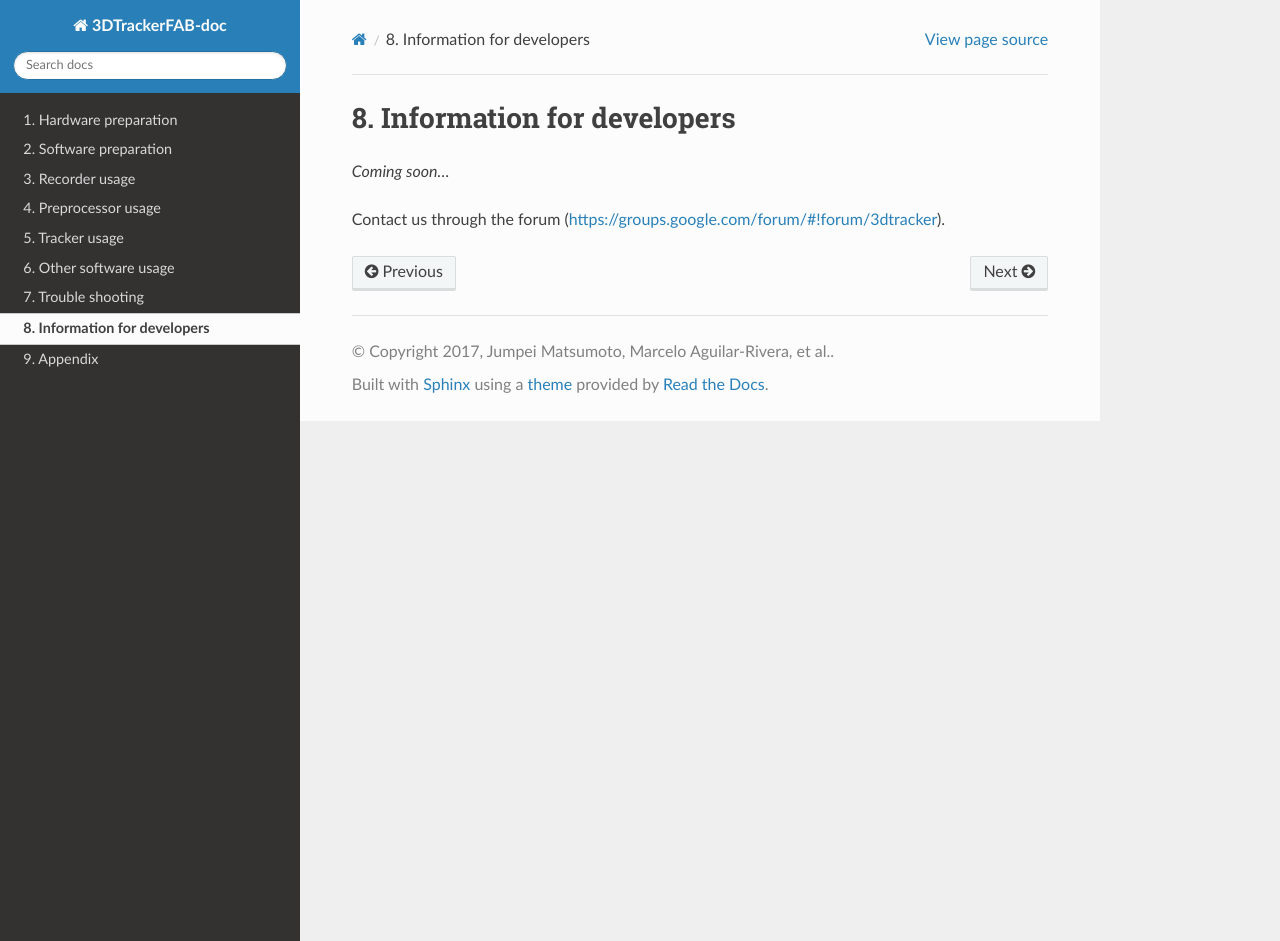
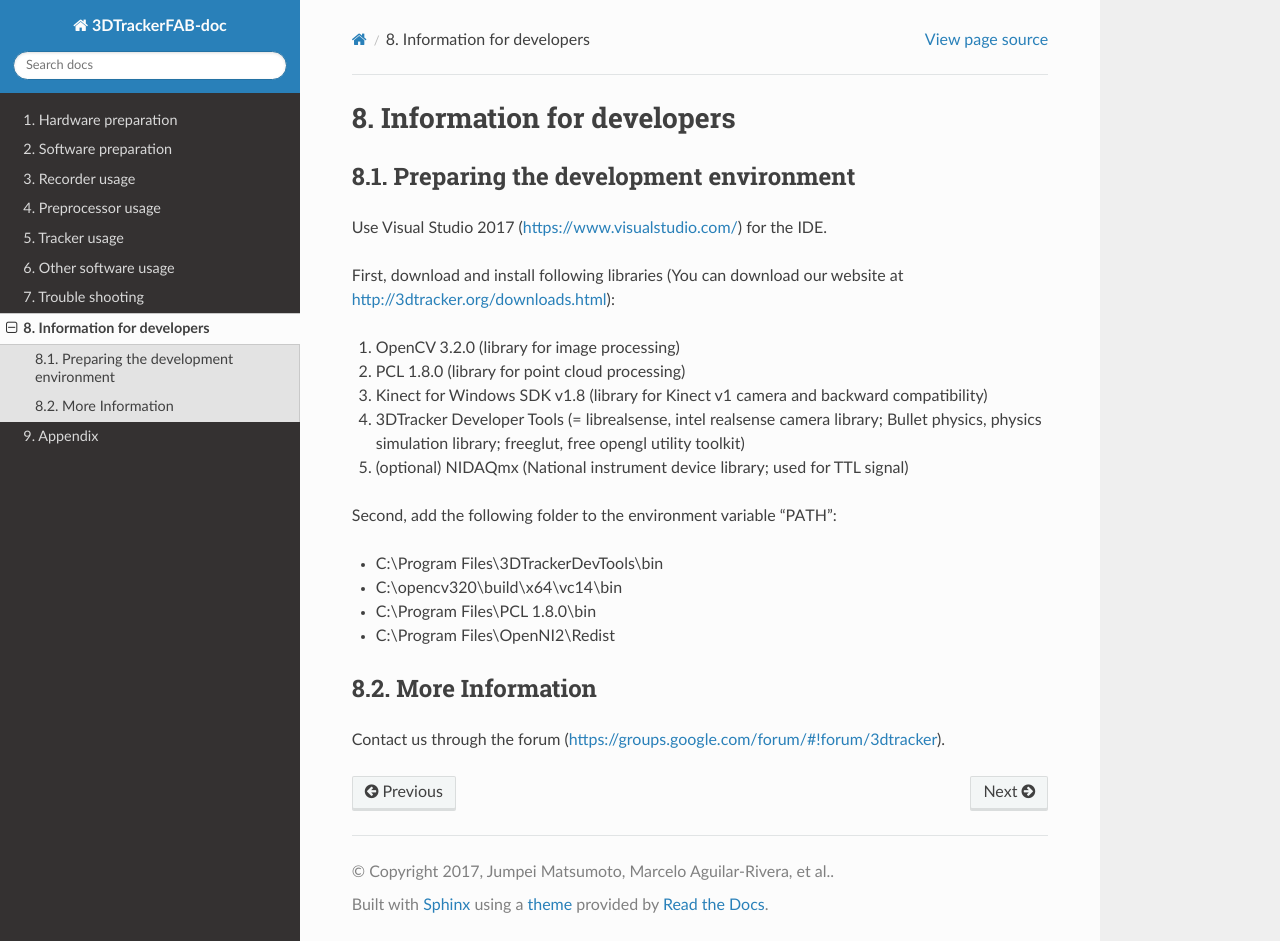
Before and after one commit to ThreeD-Tracker-FAB/3DTrackerFAB-doc, a Sphinx documentation site: the page built from doc/08.rst, in a window 1280 px wide and 941 px high. Built offline with Sphinx 7.4.7 and the Read the Docs theme 2.0.0, drawn with Linux system fonts in a browser that asks for light colours.

Commit message:
add info for developper

```diff
--- a/doc/08.rst
+++ b/doc/08.rst
@@ -2,6 +2,26 @@
 Information for developers
 ==========================
 
-*Coming soon…*
+Preparing the development environment
+=====================================
 
+Use Visual Studio 2017 (https://www.visualstudio.com/) for the IDE.
+
+First, download and install following libraries (You can download our website at  http://3dtracker.org/downloads.html):
+
+1. OpenCV 3.2.0 (library for image processing)
+2. PCL 1.8.0 (library for point cloud processing)
+3. Kinect for Windows SDK v1.8 (library for Kinect v1 camera and backward compatibility)
+4. 3DTracker Developer Tools (= librealsense, intel realsense camera library; Bullet physics, physics simulation library; freeglut, free opengl utility toolkit)
+5. (optional) NIDAQmx (National instrument device library; used for TTL signal)
+
+Second, add the following folder to the environment variable "PATH":
+
+- C:\\Program Files\\3DTrackerDevTools\\bin
+- C:\\opencv320\\build\\x64\\vc14\\bin
+- C:\\Program Files\\PCL 1.8.0\\bin
+- C:\\Program Files\\OpenNI2\\Redist
+
+More Information
+================
 Contact us through the forum (https://groups.google.com/forum/#!forum/3dtracker).
```
